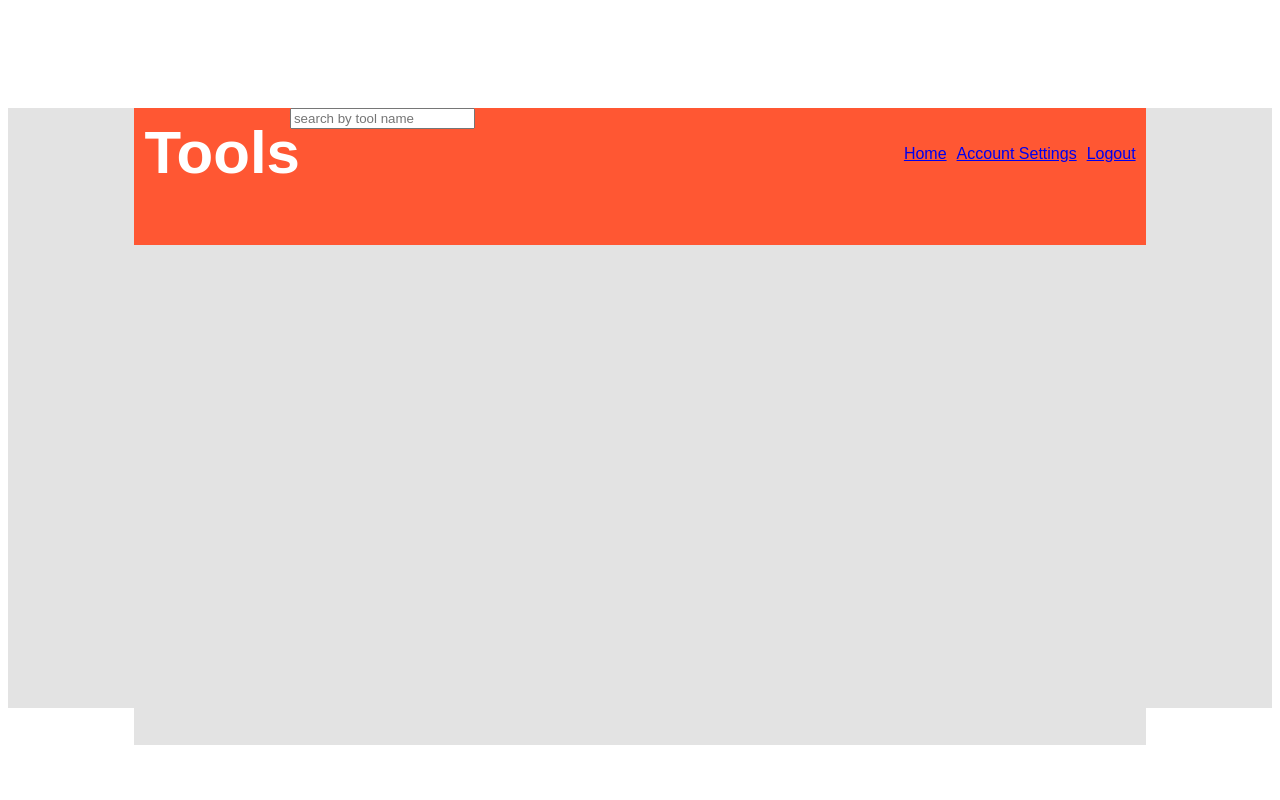
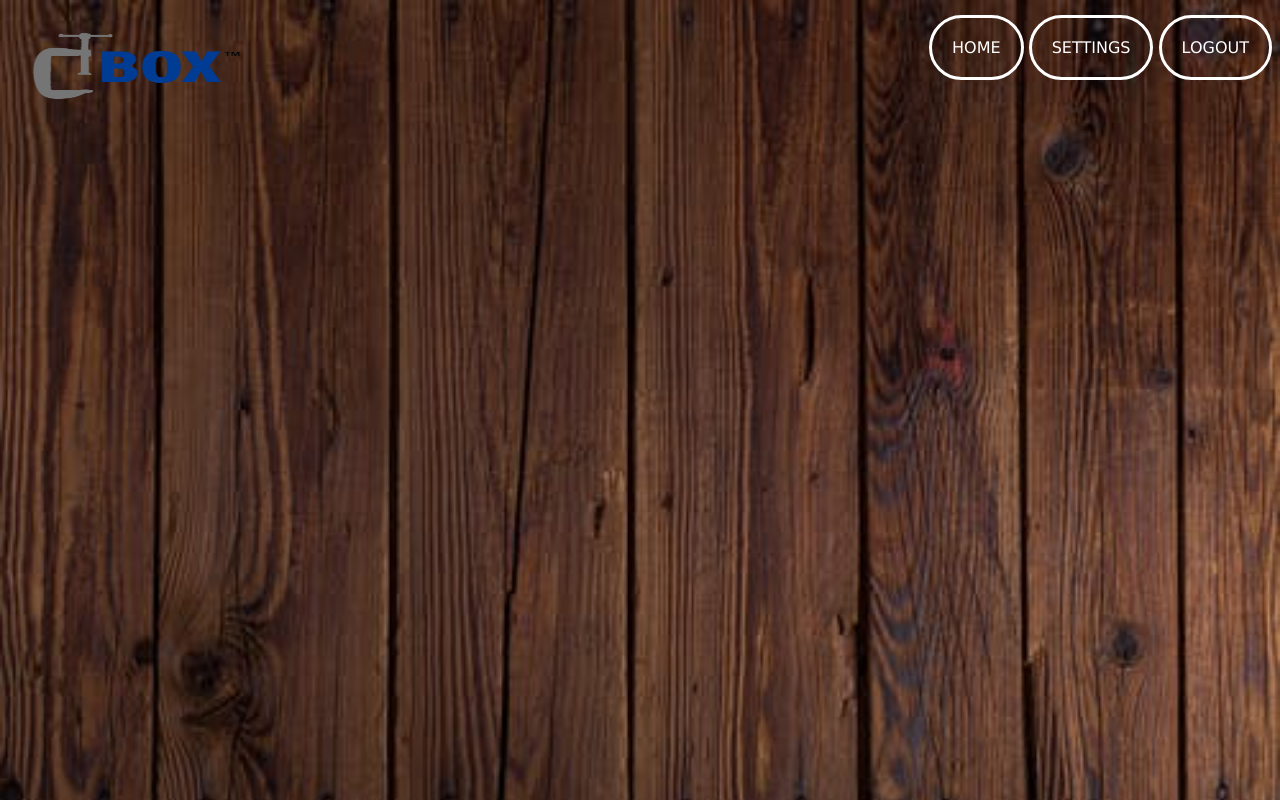
Before and after one commit to danielkulakouski/communitytoolbox, a PHP site: page /home.php in a window 1280 px wide. Run offline with PHP 8.4, Linux system fonts and the light colour scheme.

Commit message:
added kul header

```diff
--- a/CSS/style_index.css
+++ b/CSS/style_index.css
@@ -1,4 +1,4 @@
-.wrap {
+/* .wrap {
 	min-width: 600px;
 	width: 80%;
 	margin: auto;
@@ -42,4 +42,41 @@ li {
 	display: inline;
 	float: right;
 	padding-right: 10px;
+} */
+
+#header {
+	/* overflow: hidden; */
+	/*background-color: #f1f1f1;*/
+	font-family: Verdana, Geneva, sans-serif;
+	/*font-weight: bold;*/
 }
+
+#logo {
+	/*margin-left: 10%;*/
+	padding: 10px;
+}
+
+#headerLinks a {
+	position: relative;
+	text-align: center;
+	top: 30px;
+	padding: 20px;
+	color: white;
+	border: 3px solid white;
+	border-radius: 40px;
+	text-decoration: none;
+}
+
+#headerLinks a:hover {
+	color: rgba(0,0,0,0.4);
+	background: rgba(255,255,255,1);
+}
+
+body {
+	font-family: Verdana, Geneva, sans-serif;
+	/* height: 400%; */
+	background-image: url("../images/background.jpeg");
+	background-attachment: fixed;
+	background-repeat: no-repeat;
+	background-size: cover;
+}
--- /dev/null
+++ b/header.php
@@ -0,0 +1,20 @@
+<?php
+
+?>
+
+<head>
+    <link rel="stylesheet" type="text/css" href="CSS/style_index.css"/>
+    <link rel="icon" href="images/icon.png">
+    <title>Community Toolbox</title>
+    <div id="header">
+        <div id="logo" style="float: left">
+        <a href = "#"><img src = "images/logo.png" alt = "Logo" height = "90" width = "230"></a>
+    </div>
+    <div id="headerLinks" style="float: right">
+        <a href="home.php">HOME</a>
+        <a href="#">SETTINGS</a>
+        <a href="#">LOGOUT</a>
+    </div>
+</div>
+</head>
+<body>
--- a/home.html
+++ b/home.html
@@ -11,9 +11,9 @@
             	<input type = "text" placeholder = "search by tool name" />
             <aside>
                 <ul>
-                    <li><a href="#">Logout</a></li>
-                    <li><a href="#">Account Settings</a></li>
-                    <li><a href="home.html">Home</a></li>
+                    <li><a href="#">LOGOUT</a></li>
+                    <li><a href="#">SETTINGS</a></li>
+                    <li><a href="home.html">HOME</a></li>
                 </ul>
             </aside>
             <div class="content">
--- a/home.php
+++ b/home.php
@@ -1,23 +1,27 @@
+<?php
+    include('header.php');
+?>
+
 <!DOCTYPE html>
-<head>
+<!-- <head>
     <meta charset="utf-8"/>
     <title>Home Page</title>
     <link rel="stylesheet" type="text/css" href="CSS/style_index.css"/>
 </head>
-<body>
     <div class="content">
         <div class="wrap">
             <h1 class="bigtext">Tools</h1>
             	<input type = "text" placeholder = "search by tool name" />
             <aside>
                 <ul>
-                    <li><a href="#">Logout</a></li>
-                    <li><a href="#">Account Settings</a></li>
-                    <li><a href="home.html">Home</a></li>
+                    <li><a href="#">LOGOUT</a></li>
+                    <li><a href="#">ACCOUNT SETTINGS</a></li>
+                    <li><a href="home.html">HOME</a></li>
                 </ul>
             </aside>
             <div class="content">
 
             </div>
-        </div>
+        </div>		 -->
 </body>
+</html>
```
Also changed, not shown: images/amazon_logo.png (added), images/background.jpeg (added), images/background.jpg (added), images/icon.png (added), images/logo.png (added), 2 other files.
